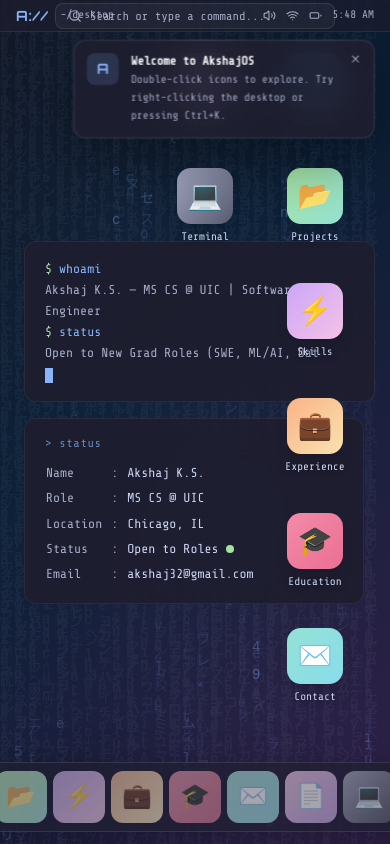
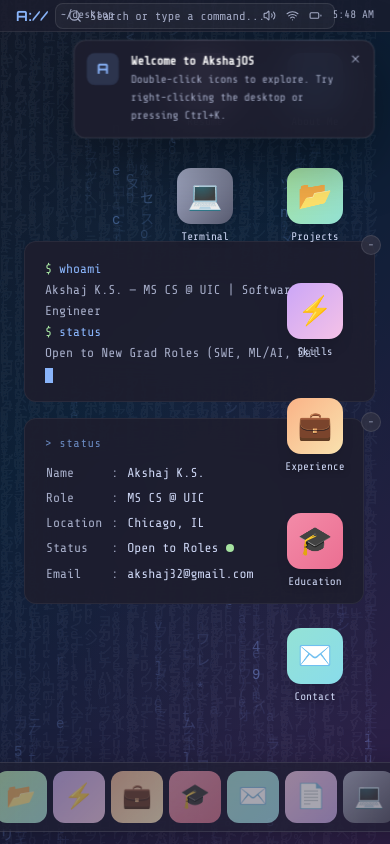
Before and after one commit to realAkshaj/portfolio, a Next.js app: page / in a window 390 px wide. Built offline with nearby package versions, Linux system fonts and the light colour scheme.

Commit message:
fix: window z-index and add minimizable desktop widgets
Windows now open above desktop widgets. Added minimize/restore
buttons to terminal and status placards to free up screen space.

Co-Authored-By: Claude Opus 4.6 <noreply@anthropic.com>

```diff
--- a/src/components/desktop/DesktopWidgets.tsx
+++ b/src/components/desktop/DesktopWidgets.tsx
@@ -1,6 +1,7 @@
 "use client";
 
 import { useState, useEffect } from "react";
+import { motion, AnimatePresence } from "framer-motion";
 
 /* ── Typewriter terminal widget ─────────────────────────────── */
 
@@ -52,7 +53,7 @@ function TerminalWidget() {
 
   return (
     <div
-      className="glass-heavy rounded-xl border border-white/[0.06] px-5 py-4 font-mono text-[13px] leading-relaxed select-none pointer-events-none max-w-[520px] w-[90vw] sm:w-auto"
+      className="glass-heavy rounded-xl border border-white/[0.06] px-5 py-4 font-mono text-[13px] leading-relaxed select-none max-w-[520px] w-[90vw] sm:w-auto"
     >
       {displayed.map((line, i) => (
         <div key={i} className="whitespace-pre-wrap break-words">
@@ -84,7 +85,7 @@ const STATUS_ROWS: [string, string][] = [
 
 function StatusWidget() {
   return (
-    <div className="glass-heavy rounded-xl border border-white/[0.06] px-5 py-4 font-mono text-[13px] leading-relaxed select-none pointer-events-none max-w-[340px] w-[90vw] sm:w-auto">
+    <div className="glass-heavy rounded-xl border border-white/[0.06] px-5 py-4 font-mono text-[13px] leading-relaxed select-none max-w-[340px] w-[90vw] sm:w-auto">
       <div className="text-accent-blue mb-2 text-xs tracking-wider opacity-70">
         {">"} status
       </div>
@@ -110,6 +111,54 @@ function StatusWidget() {
   );
 }
 
+/* ── Minimizable wrapper ──────────────────────────────────────── */
+
+function MinimizableWidget({
+  label,
+  children,
+}: {
+  label: string;
+  children: React.ReactNode;
+}) {
+  const [minimized, setMinimized] = useState(false);
+
+  return (
+    <AnimatePresence mode="wait">
+      {minimized ? (
+        <motion.button
+          key="pill"
+          initial={{ opacity: 0, scale: 0.8 }}
+          animate={{ opacity: 1, scale: 1 }}
+          exit={{ opacity: 0, scale: 0.8 }}
+          transition={{ duration: 0.2 }}
+          onClick={() => setMinimized(false)}
+          className="pointer-events-auto glass-heavy rounded-lg border border-white/[0.06] px-3 py-1.5 font-mono text-[11px] text-text-dim hover:text-white hover:border-white/[0.15] transition-colors cursor-pointer"
+        >
+          {label} <span className="text-accent-blue ml-1">+</span>
+        </motion.button>
+      ) : (
+        <motion.div
+          key="widget"
+          initial={{ opacity: 0, scale: 0.95 }}
+          animate={{ opacity: 1, scale: 1 }}
+          exit={{ opacity: 0, scale: 0.95 }}
+          transition={{ duration: 0.2 }}
+          className="relative"
+        >
+          <button
+            onClick={() => setMinimized(true)}
+            className="pointer-events-auto absolute -top-1.5 -right-1.5 z-10 flex h-5 w-5 items-center justify-center rounded-full border border-white/[0.1] bg-surface-0/80 text-[10px] text-text-dim hover:text-white hover:border-white/[0.25] transition-colors cursor-pointer"
+            aria-label={`Minimize ${label}`}
+          >
+            &minus;
+          </button>
+          {children}
+        </motion.div>
+      )}
+    </AnimatePresence>
+  );
+}
+
 /* ── Combined layout ────────────────────────────────────────── */
 
 export function DesktopWidgets() {
@@ -126,8 +175,12 @@ export function DesktopWidgets() {
   return (
     <div className="absolute inset-0 z-[50] pointer-events-none flex items-center justify-start pl-6 sm:pl-12 lg:pl-20">
       <div className="flex flex-col gap-4 max-h-[calc(100vh-140px)]">
-        <TerminalWidget />
-        <StatusWidget />
+        <MinimizableWidget label="terminal">
+          <TerminalWidget />
+        </MinimizableWidget>
+        <MinimizableWidget label="status">
+          <StatusWidget />
+        </MinimizableWidget>
       </div>
     </div>
   );
--- a/src/store/window-store.ts
+++ b/src/store/window-store.ts
@@ -73,7 +73,7 @@ const defaultWindows: Record<WindowId, WindowState> = {
 
 export const useWindowStore = create<WindowStore>((set) => ({
   windows: defaultWindows,
-  topZIndex: 1,
+  topZIndex: 100,
   booted: false,
 
   openWindow: (id) =>
```
